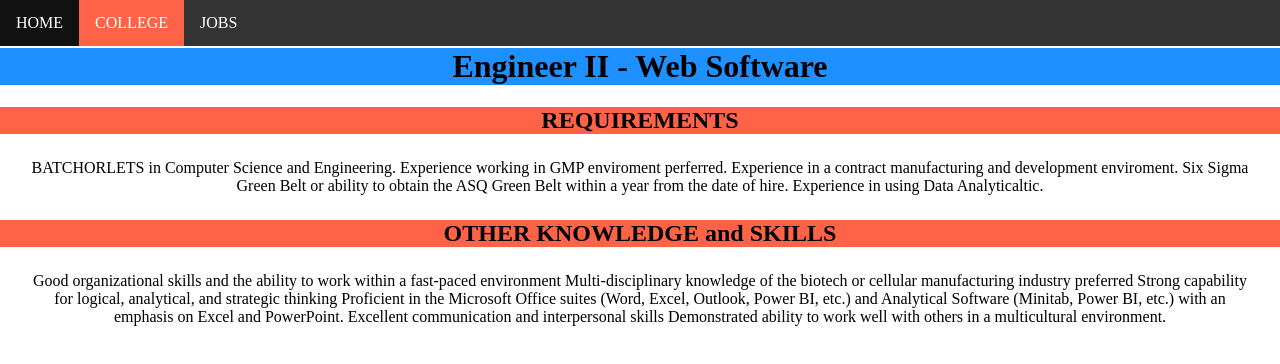
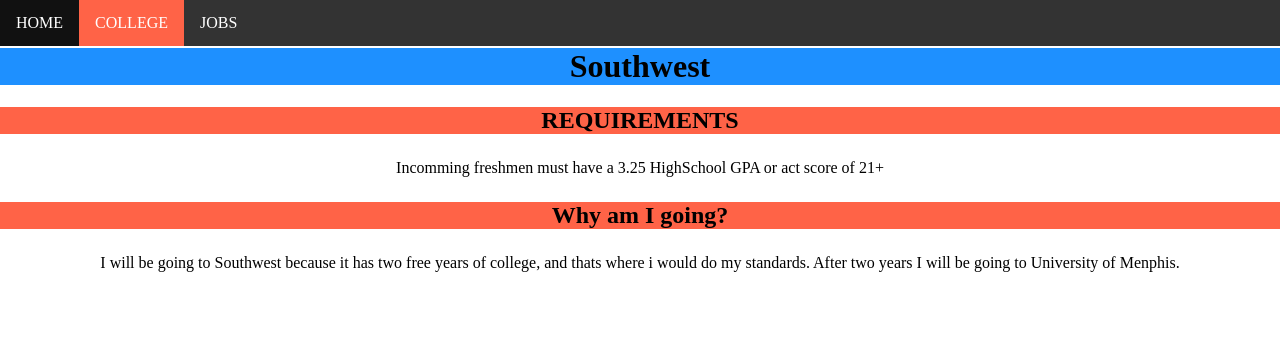
Before and after one commit to TobyTr/College, a plain HTML site: page college.html in a window 1280 px wide. Drawn offline with Linux system fonts and the light colour scheme.

Commit message:
Update college.html

```diff
--- a/college.html
+++ b/college.html
@@ -24,7 +24,9 @@
 	text-align: center;
 	padding: 5px 30px;
 }
-
+header {
+	display: block;
+}
 ul {
   list-style-type: none;
   margin: 0;
@@ -70,15 +72,12 @@
 	<li><a href="job.html">JOBS</a></li>
 </ul>
 </div>
-<h1>Engineer II - Web Software</h1>
+<header><h1>Southwest</h1>
 <h2>REQUIREMENTS</h2>
-<p>BATCHORLETS in Computer Science and Engineering. Experience working in GMP enviroment perferred. Experience in a contract manufacturing and development enviroment. Six Sigma Green Belt or ability to obtain the ASQ Green Belt within a year from the date of hire. Experience in using Data Analyticaltic.</p>
-<h2>OTHER KNOWLEDGE and SKILLS</h2>
-<p>Good organizational skills and the ability to work within a fast-paced environment
-Multi-disciplinary knowledge of the biotech or cellular manufacturing industry preferred
-Strong capability for logical, analytical, and strategic thinking
-Proficient in the Microsoft Office suites (Word, Excel, Outlook, Power BI, etc.) and Analytical Software (Minitab, Power BI, etc.) with an emphasis on Excel and PowerPoint.
-Excellent communication and interpersonal skills
-Demonstrated ability to work well with others in a multicultural environment.</p>
+<p>Incomming freshmen must have a 3.25 HighSchool GPA or act score of 21+</p>
+<h2>Why am I going?</h2>
+<p>I will be going to Southwest because it has two free years of college, and thats where i would do my standards. After two years I will be going to University of Menphis.</p>
+</header>
+
 </body>
 </html>
```
